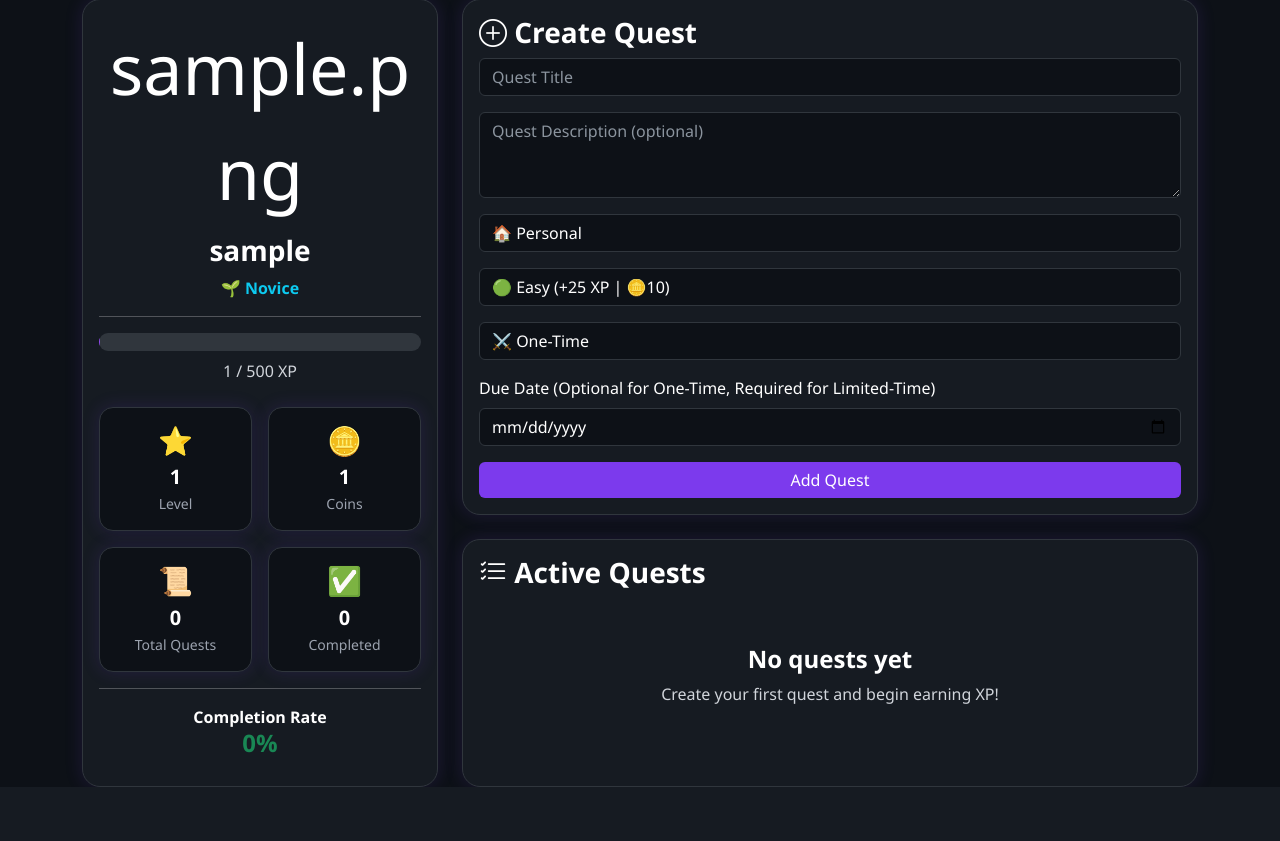
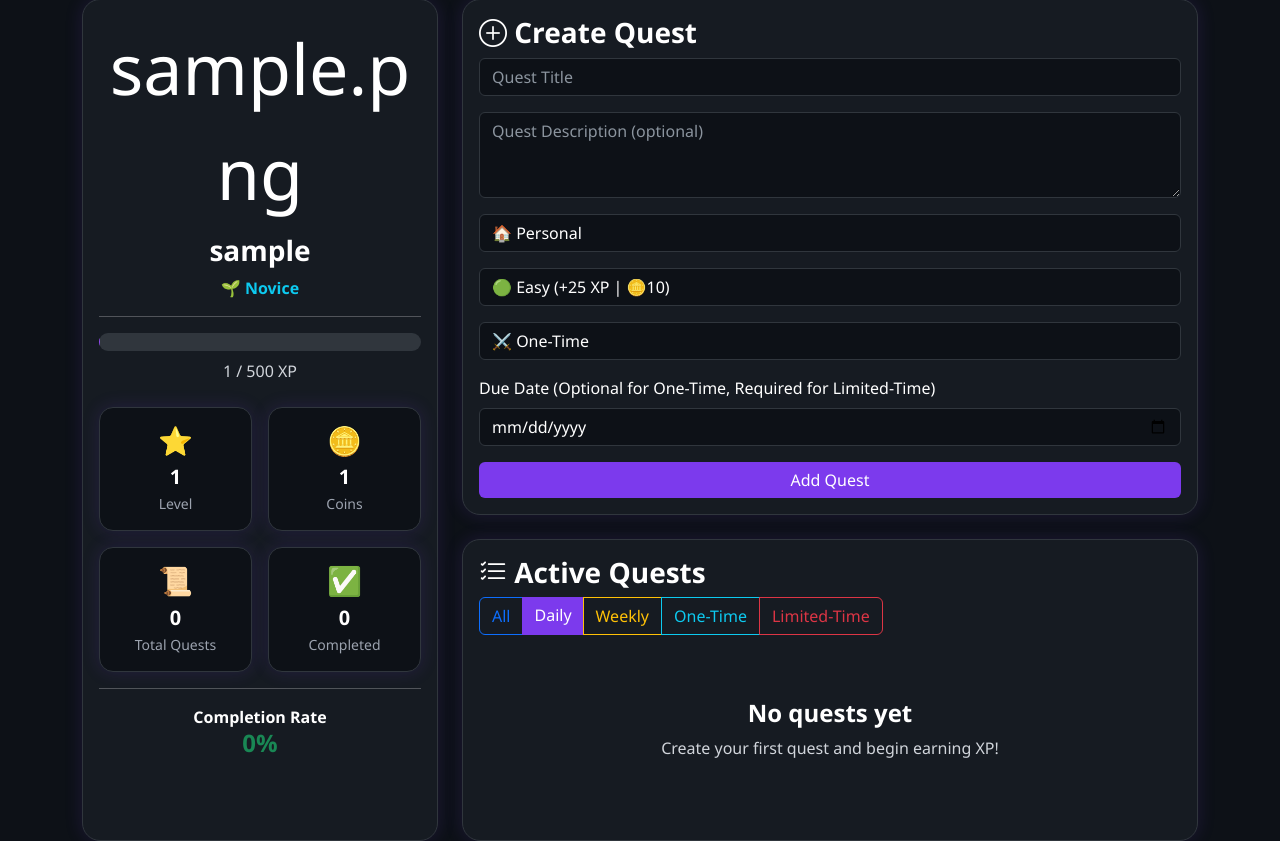
Before and after one commit to MRIDUPAL/Project-001, a Flask app: page /dashboard?filter=Daily in a window 1280 px wide. Shown: the part 151-992 px from the top of the page. Before the commit the page ends 938 px from the top, so only its background shows below. Run offline with Flask 3, Linux system fonts and the light colour scheme; the visitor is signed in with stand-in values (Sample User, id 1); tables that the repository leaves empty hold one stand-in row (values such as "Sample post").

Commit message:
Add quest filters and due date validation

```diff
--- a/app.py
+++ b/app.py
@@ -90,7 +90,23 @@
     GameEngine.reset_recurring_quests(user)
     GameEngine.expire_limited_time_quests(user)
 
+    filter_type = request.args.get(
+        "filter",
+        "All"
+    )
+
     stats = GameEngine.player_stats(user)
+
+    quests = stats["quests"]
+
+    if filter_type != "All":
+        quests = [
+            quest
+            for quest in quests
+            if quest.quest_type == filter_type
+        ]
+
+    stats["quests"] = quests
 
     return render_template(
         "dashboard.html",
@@ -114,7 +130,9 @@
 
         completed_quests=stats["completed_quests"],
 
-        completion_rate=stats["completion_rate"]
+        completion_rate=stats["completion_rate"],
+
+        current_filter=filter_type
     )
 
 @app.route("/profile")
--- a/templates/dashboard.html
+++ b/templates/dashboard.html
@@ -260,6 +260,35 @@
 
                 </h3>
 
+                <div class="btn-group mb-3" role="group">
+
+                    <a href="/dashboard"
+                    class="btn {% if current_filter == 'All' %}btn-primary{% else %}btn-outline-primary{% endif %}">
+                        All
+                    </a>
+
+                    <a href="/dashboard?filter=Daily"
+                    class="btn {% if current_filter == 'Daily' %}btn-success{% else %}btn-outline-success{% endif %}">
+                        Daily
+                    </a>
+
+                    <a href="/dashboard?filter=Weekly"
+                    class="btn {% if current_filter == 'Weekly' %}btn-warning{% else %}btn-outline-warning{% endif %}">
+                        Weekly
+                    </a>
+
+                    <a href="/dashboard?filter=One-Time"
+                    class="btn {% if current_filter == 'One-Time' %}btn-info{% else %}btn-outline-info{% endif %}">
+                        One-Time
+                    </a>
+
+                    <a href="/dashboard?filter=Limited-Time"
+                    class="btn {% if current_filter == 'Limited-Time' %}btn-danger{% else %}btn-outline-danger{% endif %}">
+                        Limited-Time
+                    </a>
+
+                </div>
+
                 {% if quests %}
 
                     {% for quest in quests %}
@@ -273,22 +302,11 @@
                                 <h4>{{ quest.title }}</h4>
 
                                 {% if quest.description %}
-                                <p class="text-muted mb-2">
-                                    {{ quest.description }}
-                                </p>
-                                {% endif %}
-
-                                <p class="mb-2">
-
-                                    <h4>{{ quest.title }}</h4>
-
-                                    {% if quest.description %}
                                     <p class="text-muted mb-2">
                                         {{ quest.description }}
                                     </p>
-                                    {% endif %}
+                                {% endif %}
 
-                                    <!-- NEW -->
                                     <div class="mb-2">
 
                                         <span class="badge bg-primary">
@@ -306,29 +324,6 @@
                                         {% endif %}
 
                                     </div>
-
-                                    <!-- KEEP YOUR EXISTING CODE -->
-                                    <p class="mb-2">
-
-                                        {% if quest.difficulty == "Easy" %}
-
-                                            ...
-
-                                        {% elif quest.difficulty == "Medium" %}
-
-                                            ...
-
-                                        {% elif quest.difficulty == "Hard" %}
-
-                                            ...
-
-                                        {% elif quest.difficulty == "Epic" %}
-
-                                            ...
-
-                                        {% endif %}
-
-                                    </p>
 
                                     {% if quest.difficulty == "Easy" %}
 
@@ -387,8 +382,6 @@
                                         </span>
 
                                     {% endif %}
-
-                                </p>
 
                             </div>
 
```
